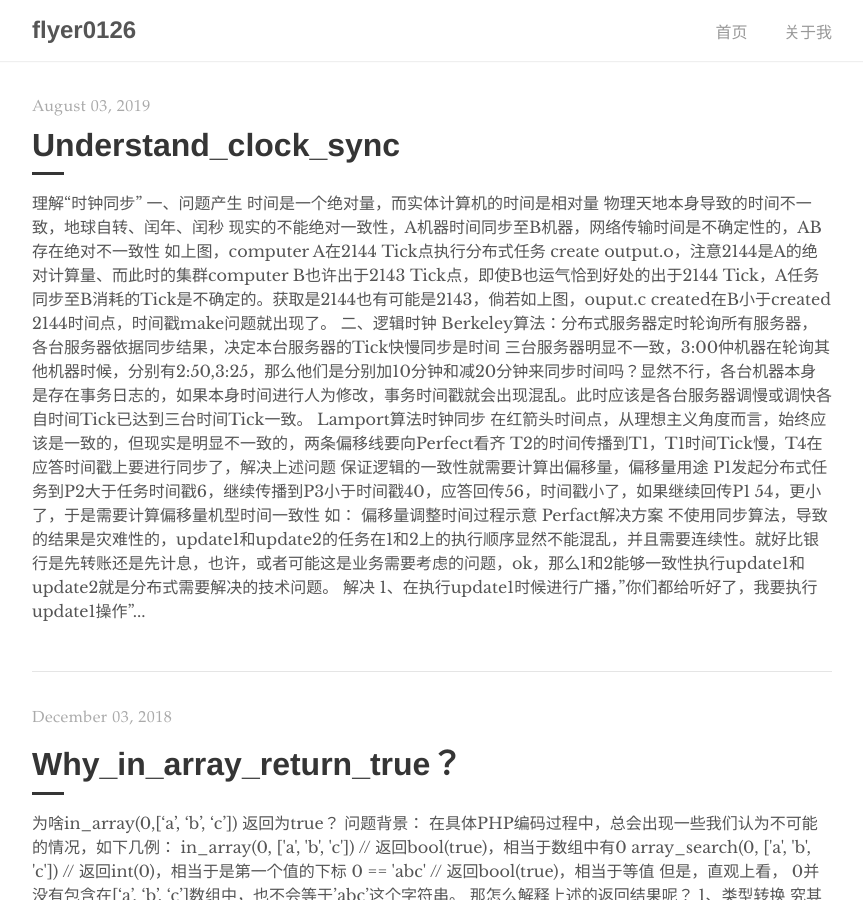
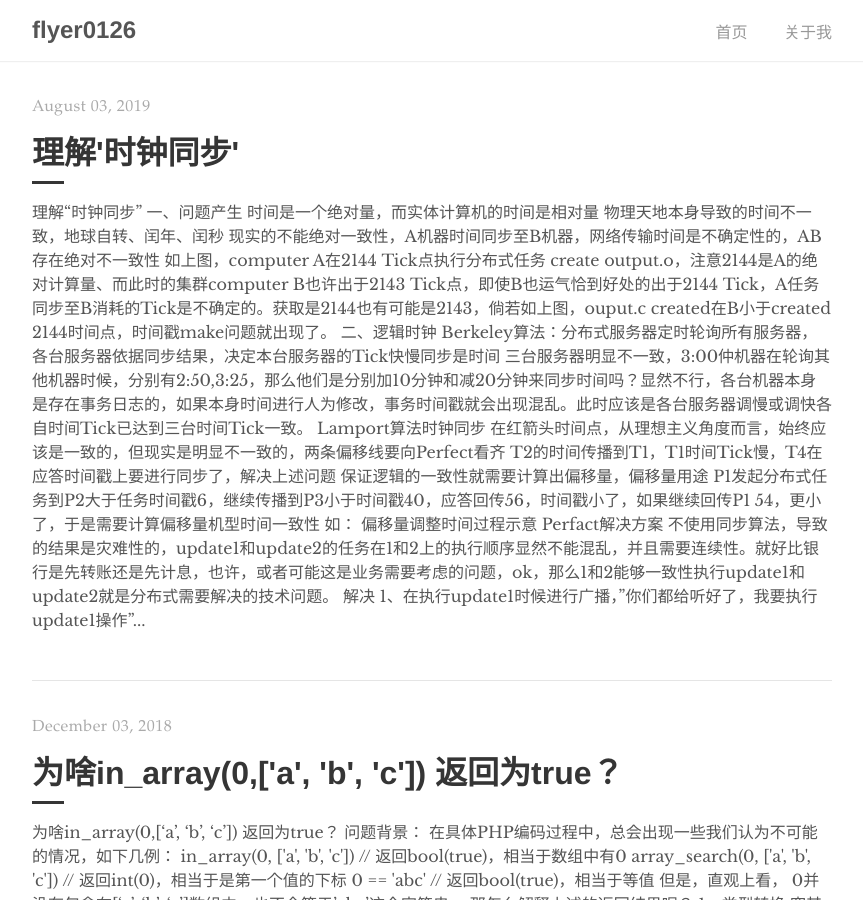
Before and after one commit to flyer0126/flyer0126.github.io, a Jekyll site: the page built from index.html, in a window 1280 px wide and 900 px high. Shown: the whole window, without its empty margins (208-1071 px from the left). Built offline with Jekyll 4.4.1, drawn with Linux system fonts in a browser that asks for light colours; the list of posts is cut into pages by our own code; comment, search, counter and statistics services are not loaded.

Commit message:
update post

```diff
--- a/_posts/2018-12-03-why_in_array_return_true？.md
+++ b/_posts/2018-12-03-why_in_array_return_true？.md
@@ -1,3 +1,9 @@
+---
+layout: post
+title: "为啥in_array(0,['a', 'b', 'c']) 返回为true？"
+author: "flyer0126"
+---
+
 # 为啥in_array(0,['a', 'b', 'c']) 返回为true？
 
 问题背景：
--- a/_posts/2019-08-03-understand_clock_sync.md
+++ b/_posts/2019-08-03-understand_clock_sync.md
@@ -1,3 +1,9 @@
+---
+layout: post
+title: "理解'时钟同步'"
+author: "flyer0126"
+---
+
 # 理解“时钟同步”
 
 
```
